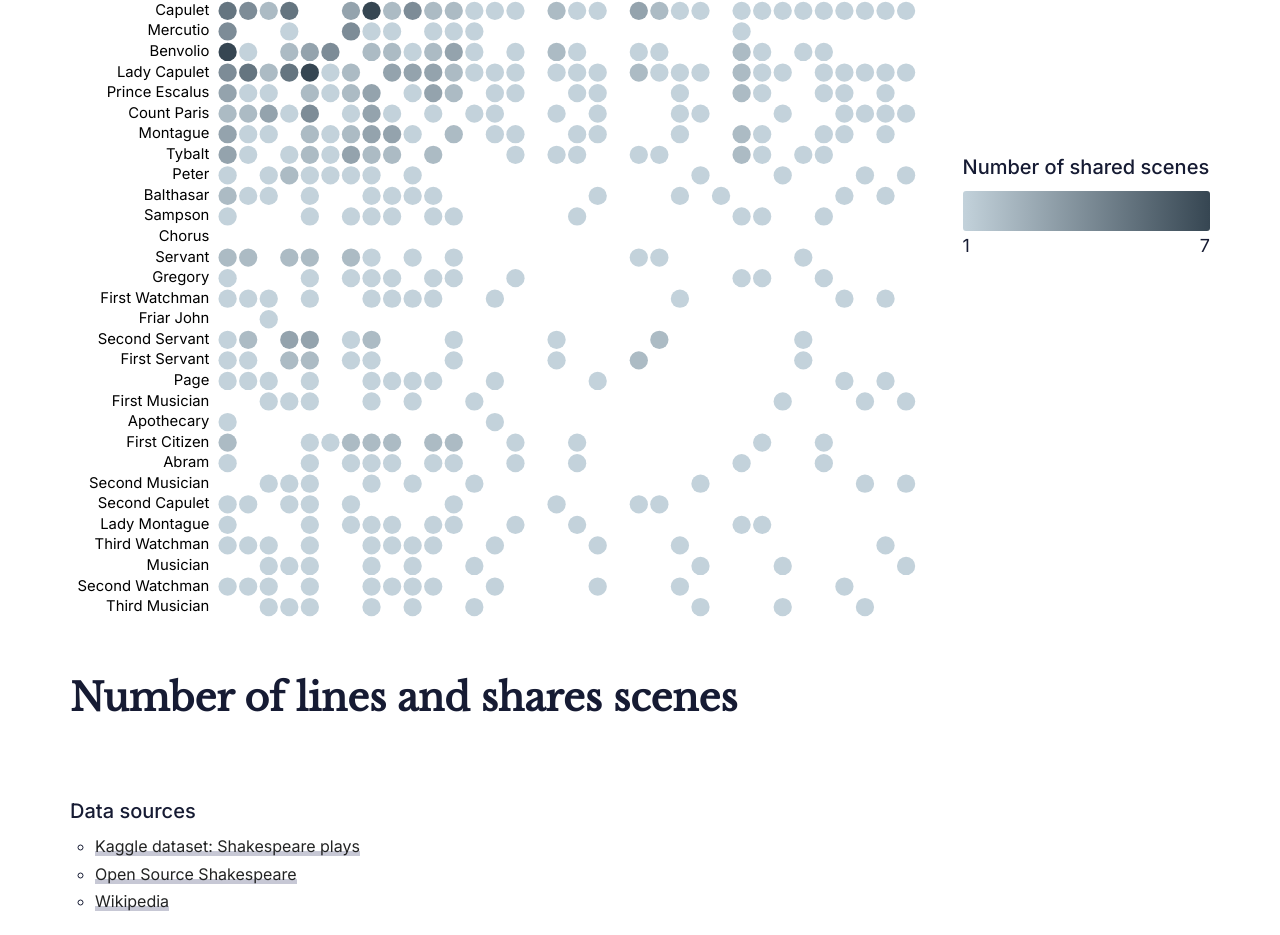
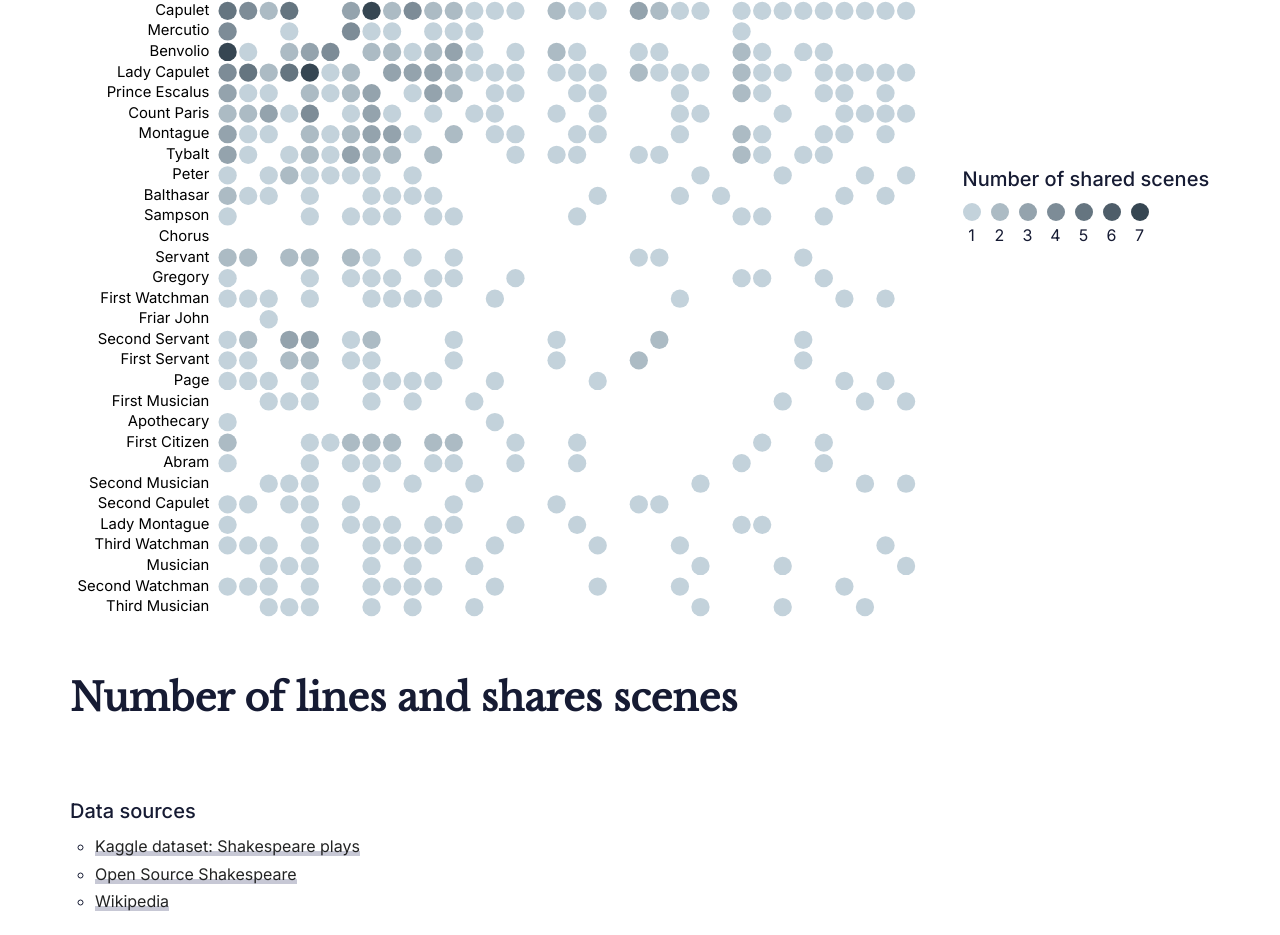
Before and after one commit to d3js-in-action-third-edition/romeo-and-juliet, a website with bundled scripts: page src/index.html in a window 1280 px wide. Shown: the part 1076-2011 px from the top of the page. Built offline with nearby package versions, Linux system fonts and the light colour scheme.

Commit message:
Update legend

```diff
--- a/src/css/visualization.css
+++ b/src/css/visualization.css
@@ -33,14 +33,22 @@
   height: 100%;
   padding-left: 15px;
 }
-.matrix-legend .legend-bar {
-  height: 40px;
-  background: rgb(195,210,219);
-  background: linear-gradient(90deg, rgba(195,210,219,1) 0%, rgba(54,70,82,1) 100%);
-  border-radius: 3px;
+.matrix-legend ul {
+  margin: 0;
+  padding-left: 0;
+  list-style: none;
+  display: flex;
 }
-.matrix-legend-numbers {
-  display: flex;
-  justify-content: space-between;
-  margin-top: 2px;
+.matrix-legend li {
+  margin-right: 10px;
+  text-align: center;
 }
+.matrix-legend .legend-color-circle {
+  width: 18px;
+  height: 18px;
+  border-radius: 50%;
+}
+.matrix-legend .legend-color-label {
+  margin-top: 3px;
+  font-size: 1.6rem;
+}
--- a/src/index.html
+++ b/src/index.html
@@ -32,14 +32,8 @@
 				</div>
 				<div class="col col-3">
 					<div class="matrix-sidebar">
-						<div class="matrix-legend">
-							<h3>Number of shared scenes</h3>
-							<div class="legend-bar"></div>
-							<div class="matrix-legend-numbers">
-								<span>1</span>
-								<span>7</span>
-							</div>
-						</div>
+						<h3>Number of shared scenes</h3>
+						<div class="matrix-legend"></div>
 					</div>
 				</div>
 			</div>
--- a/src/js/matrix.js
+++ b/src/js/matrix.js
@@ -1,6 +1,6 @@
 import { select } from "d3-selection";
 import { scaleLinear } from "d3-scale";
-import { min, max } from "d3-array";
+import { min, max, range } from "d3-array";
 
 export const drawMatrix = (nodes, edges) => {
 
@@ -94,6 +94,21 @@ export const drawMatrix = (nodes, edges) => {
       .style("font-size", "13px");
 
 
-  // Add interactions
+  // Add legend
+  const weights = range(minWeight, maxWeight + 1);
+  const legend = select(".matrix-legend")
+    .append("ul")
+    .selectAll(".legend-color")
+    .data(weights)
+    .join("li")
+      .attr("class", "legend-color");
+  legend
+    .append("div")
+      .attr("class", "legend-color-circle")
+      .style("background-color", d => colorScale(d));
+  legend
+    .append("div")
+      .attr("class", "legend-color-label")
+      .text(d => d);
 
 };
```
Also changed, not shown: dist/index.html, 4 other files.
